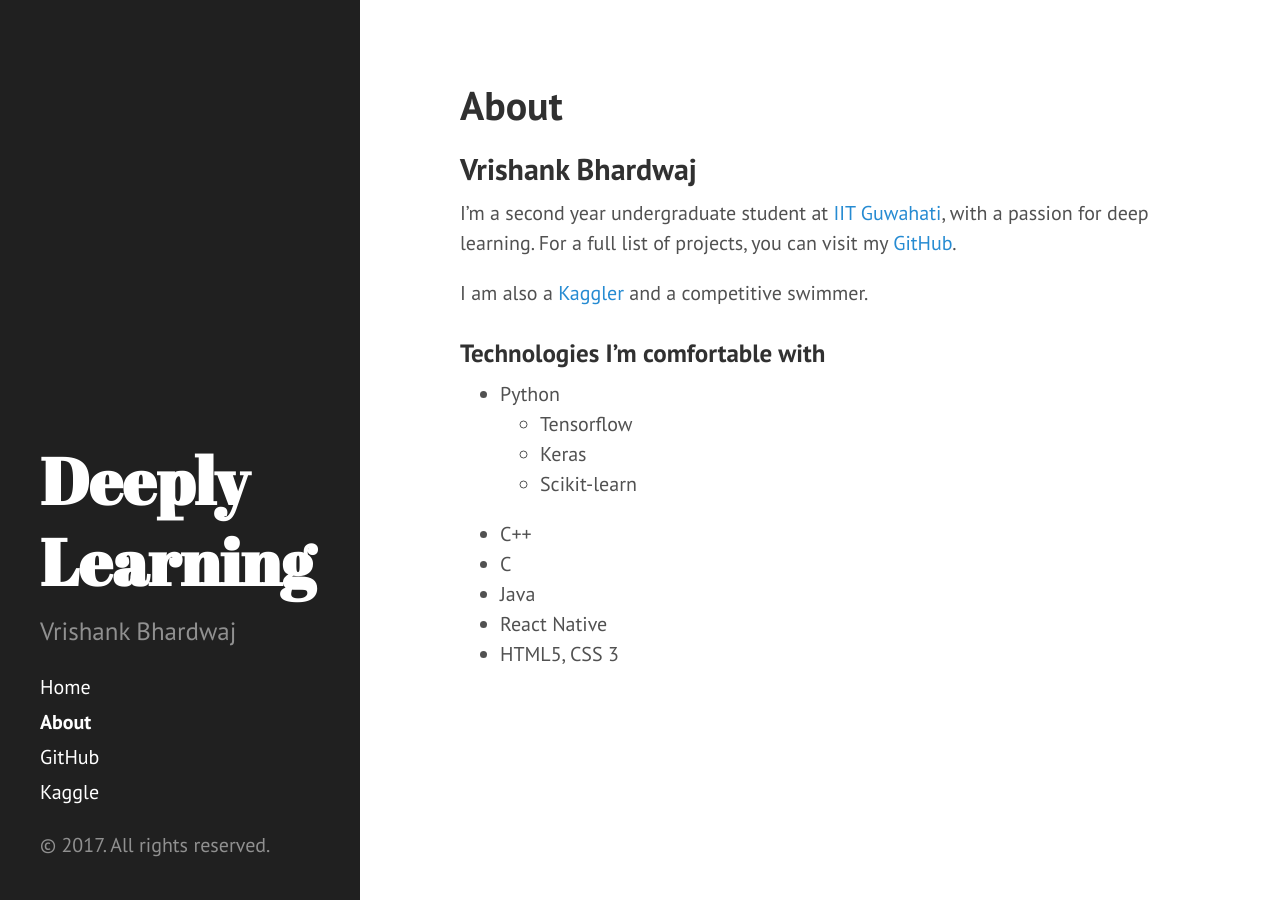
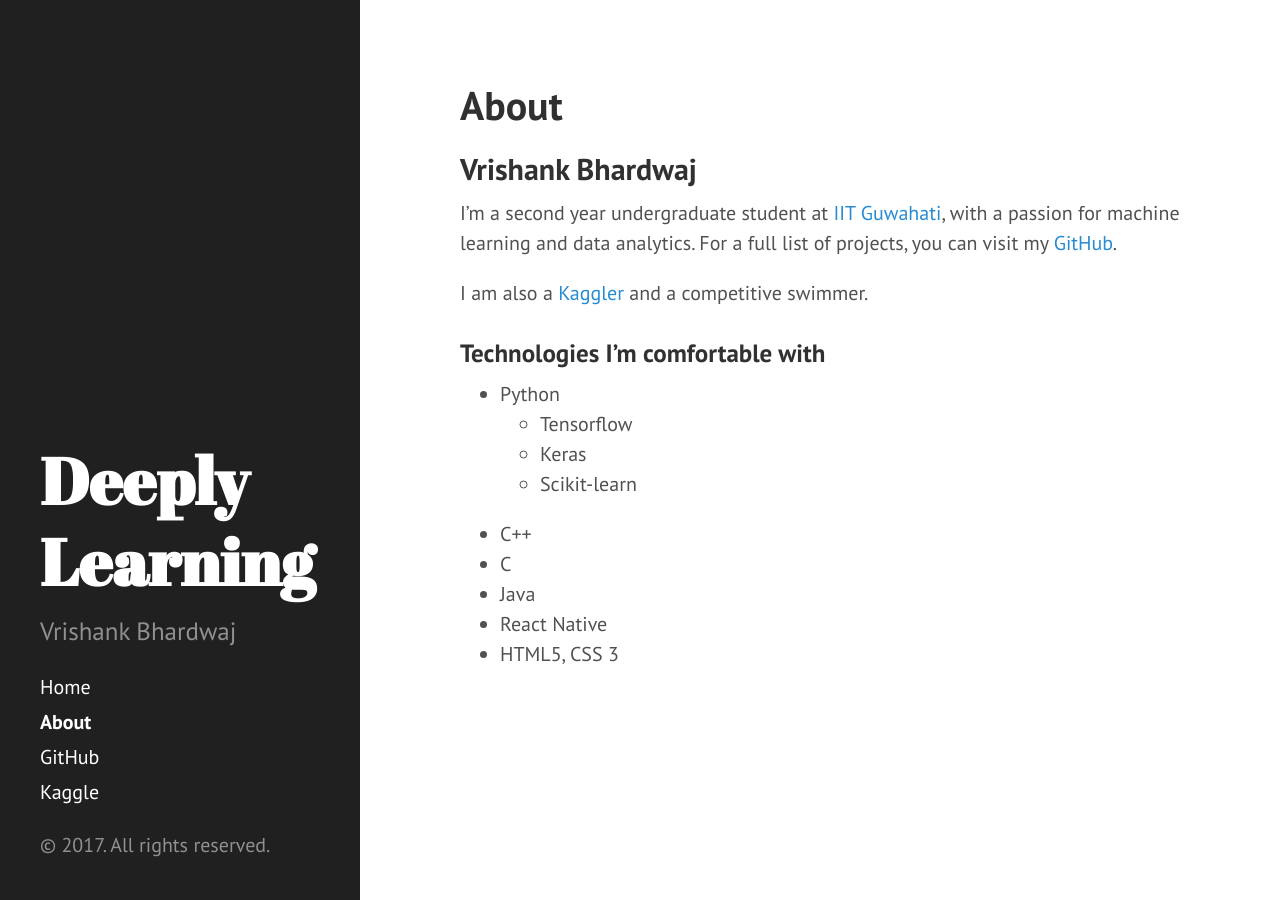
Before and after one commit to vrishank97/vrishank97.github.io, a Jekyll site: the page built from about.md, in a window 1280 px wide. Built offline with Jekyll 4.4.1, drawn with Linux system fonts in a browser that asks for light colours.

Commit message:
Update about.md

```diff
--- a/about.md
+++ b/about.md
@@ -5,7 +5,7 @@ title: About
 
 ## Vrishank Bhardwaj
 
-I'm a second year undergraduate student at <a href="http://www.iitg.ernet.in" target="_blank">IIT Guwahati</a>, with a passion for deep learning. For a full list of projects, you can visit my <a href="https://github.com/vrishank97" target="_blank">GitHub</a>.
+I'm a second year undergraduate student at <a href="http://www.iitg.ernet.in" target="_blank">IIT Guwahati</a>, with a passion for machine learning and data analytics. For a full list of projects, you can visit my <a href="https://github.com/vrishank97" target="_blank">GitHub</a>.
 
 I am also a <a href="https://www.kaggle.com/vrishank97" target="_blank">Kaggler</a> and a competitive swimmer.
 
```
